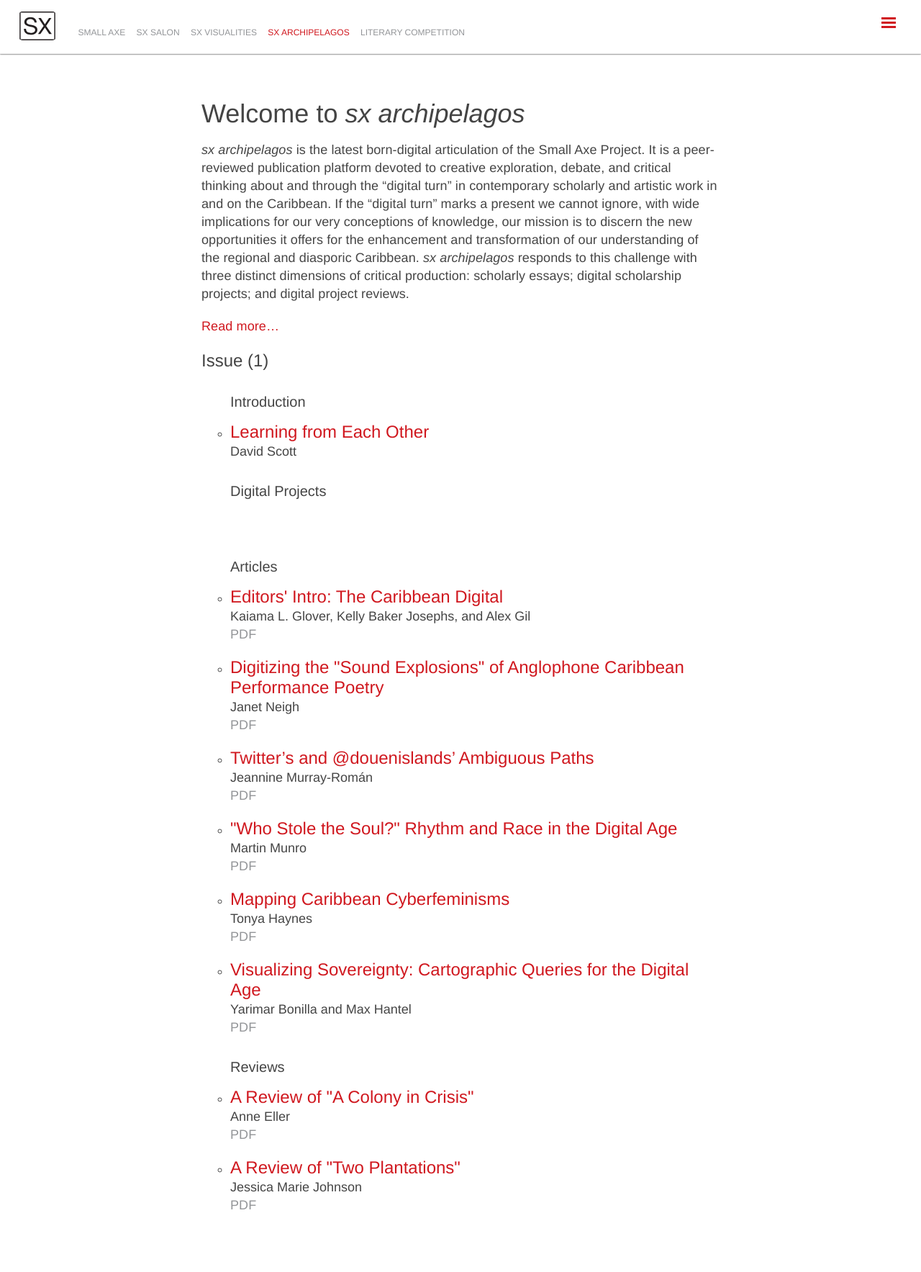
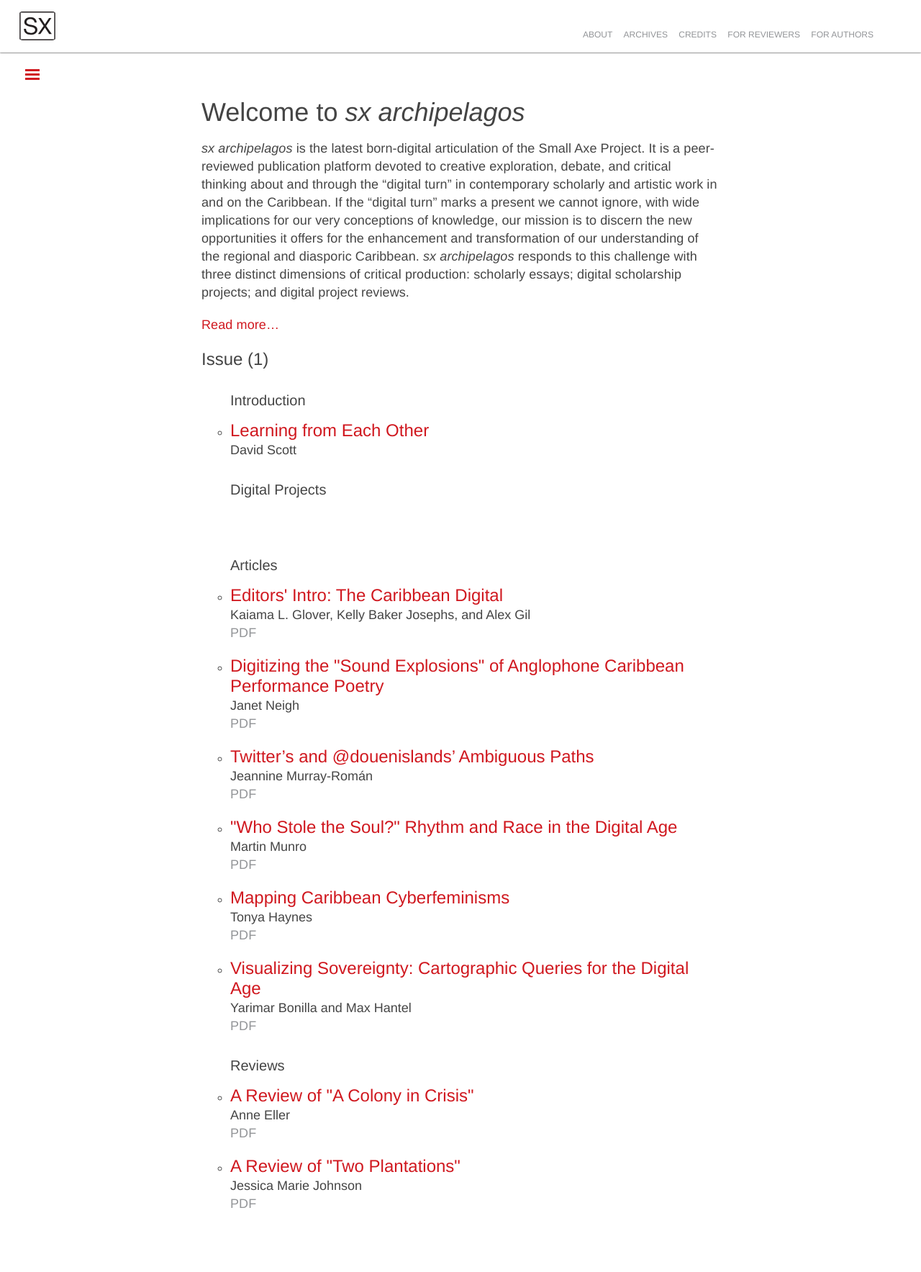
Before and after one commit to archipelagosjournal/archipelagos, a Jekyll site: the page built from index.html, in a window 1280 px wide. Shown: the whole page at 72% size. Built offline with Jekyll 4.4.1, drawn with Linux system fonts in a browser that asks for light colours.

Commit message:
added menu option, and reversed the menus

```diff
--- /dev/null
+++ b/_includes/menu.html
@@ -0,0 +1,8 @@
+    {% assign pages_list = site.pages | sort:"url" %}
+    {% for node in pages_list %}
+      {% if node.title != null AND node.title != "Menu" %}
+        {% if node.layout == "page" %}
+          <li><a href="{{ site.baseurl }}{{ node.url }}">{{ node.title }}</a></li>
+        {% endif %}
+      {% endif %}
+    {% endfor %}
--- a/_includes/sidebar.html
+++ b/_includes/sidebar.html
@@ -4,48 +4,21 @@
 
 <!-- Toggleable sidebar -->
 <div class="sidebar" id="sidebar">
-{% if page.layout == "article" or page.layout == "review" %}
     <div class="sidebar-item">
-    <p>{{ site.title }} | {{ site.description }}</p>
-    <p class="sidebar-title">{{ page.title["long"] }}</p>
-    <p>
-  {% for author in page.author %}
-    {% if forloop.last == true %}
-      <span class="author">{{ author.name }}</span>
-    {% else %}
-      <span class="author">{{ author.name }}</span>,
-    {% endif %}
-  {% endfor %}
-    </p>
+    <p><em>sx archipelago</em> is part of the Small Axe Project. To learn more visit our sister sites below.</p>
   </div>
-{% else %}
-  <div class="sidebar-item">
-    <p>{{ site.title }} | {{ site.description }}</p>
-    <p class="sidebar-title">{{ page.title }}</p>
-  </div>
-{% endif %}
 
 
   <nav class="sidebar-nav">
-    <a class="sidebar-nav-item{% if page.url == site.baseurl %} active{% endif %}" href="{{ site.baseurl }}/">Home</a>
+          <a class="sidebar-nav-item{% if page.url == site.baseurl %} active{% endif %}" href="{{ site.baseurl }}/">Home</a>
+          <a class="sidebar-nav-item" href="http://smallaxe.net/people">People</a>
+          <a class="sidebar-nav-item" href="http://smallaxe.net/archive">Archive</a>
+          <a class="sidebar-nav-item" href="http://smallaxe.net/sx">Small Axe</a>
+          <a class="sidebar-nav-item" href="http://smallaxe.net/sx-salon">SX Salon</a>
+          <a class="sidebar-nav-item" href="http://smallaxe.net/sx-visualities">SX Visualities</a>
+          <a class="sidebar-nav-item" href="http://smallaxe.net/literary-competition">Literary Competition</a>
+  </nav>
 
-<!--
-      The code below dynamically generates a sidebar nav of pages with
-      `layout: page` in the front-matter. See readme for usage.
--->
-
-    {% assign pages_list = site.pages | sort:"url" %}
-    {% for node in pages_list %}
-      {% if node.title != null %}
-        {% if node.layout == "page" %}
-          <a class="sidebar-nav-item{% if page.url == node.url %} active{% endif %}" href="{{ site.baseurl }}{{ node.url }}">{{ node.title }}</a>
-        {% endif %}
-      {% endif %}
-    {% endfor %}
-
-
-
-  </nav>
 
 
 
--- a/_layouts/default.html
+++ b/_layouts/default.html
@@ -3,7 +3,8 @@
 
   {% include head.html %}
 
-  <body class="layout-reverse">
+<!--   <body class="layout-reverse"> -->
+<body>
 
     {% include sidebar.html %}
 
@@ -15,12 +16,11 @@
         <a id="logo" href="http://smallaxe.net"><img src="{{ site.baseurl }}/public/logo.svg" height="40px" width="52px"/></a>
 
         <ul id="main-nav">
-          <li><a href="http://smallaxe.net/sx">Small Axe</a></li>
-          <li><a href="http://smallaxe.net/sx-salon">SX Salon</a></li>
-          <li><a href="http://smallaxe.net/sx-visualities">SX Visualities</a></li>
-          <li class="active"><a href="{{ site.baseurl }}/" title="Home">sx archipelagos</a></li>
-          <li><a href="http://smallaxe.net/literary-competition">Literary Competition</a></li>
+
+{% include menu.html %}
         </ul>
+        <span id="main-nav-small"><a href="{{site.baseurl}}/menu.html">MENU</a></span>
+
 
           <!-- menu on the top -->
 
--- a/public/css/main.css
+++ b/public/css/main.css
@@ -411,11 +411,13 @@
   display: inline-block;
   margin: 0;
   margin-left: 20px;
+  margin-top: 20px;
   padding: 0;
   padding-right: 3rem;
   font-size: .6rem;
 	font-weight: 300;
 	text-transform: uppercase;
+  float: right;
 }
 
 
@@ -432,9 +434,11 @@
 	color: #D0181F;
 }
 
-.small-menu {
-  display: none;
-}
+span#main-nav-small {
+    display: none;
+    float: right;
+    margin: 0px 12px;
+  }
 
 @media (max-width: 48em) {
   .masthead-title {
@@ -451,6 +455,10 @@
 
   ul#main-nav > li:not(.active) {
     display: none;
+  }
+
+  span#main-nav-small {
+    display: inline-block;
   }
 
 
@@ -568,7 +576,7 @@
 /* Style the `label` that we use to target the `.sidebar-checkbox` */
 .sidebar-toggle {
   position: absolute;
-  top:  .8rem;
+  top:  4.4rem;
   left: 1rem;
   display: block;
   padding: .25rem .75rem;
@@ -607,7 +615,7 @@
 
 @media (min-width: 30.1em) {
   .sidebar-toggle {
-    position: fixed;
+    position: absolute;
   }
 }
 
```
Also changed, not shown: menu.html (added, +8 -0 lines).
